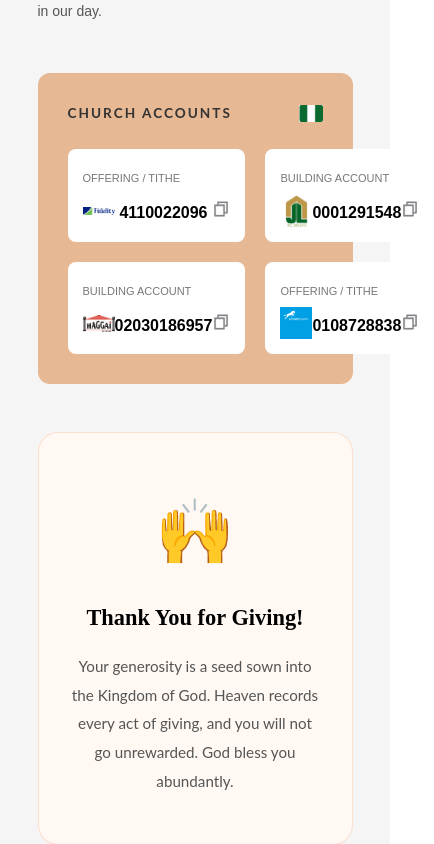
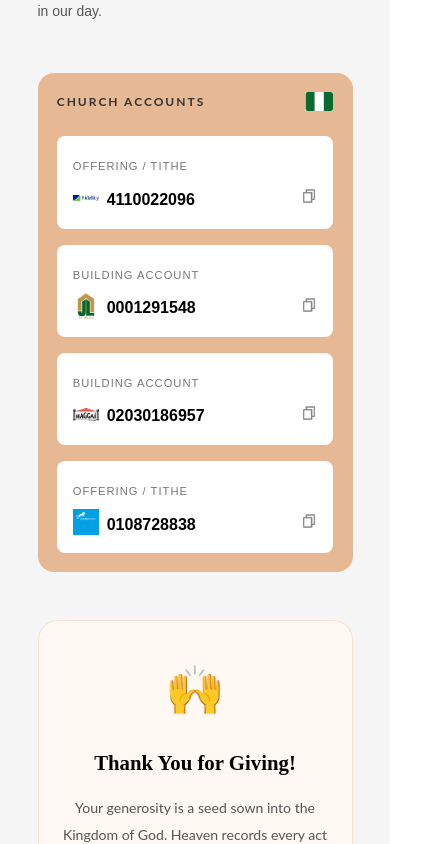
Before and after one commit to Oyegoke-chima/eagles-assembly, a React (Vite) app: page /give in a window 390 px wide. Shown: the part 1200-2044 px from the top of the page, 434 px wide, since content can reach past the window. Built offline with nearby package versions, Linux system fonts and the light colour scheme.

Commit message:
fix give page mobile responsiveness

```diff
--- a/src/index.css
+++ b/src/index.css
@@ -1989,3 +1989,83 @@ html {
 .address-call-btn:hover {
   background: #d4693e;
 }
+
+/* ===========================
+   GIVE PAGE - MOBILE RESPONSIVE
+=========================== */
+@media (max-width: 600px) {
+
+  .primary-card {
+    padding: 1.2rem;
+    border-radius: 16px;
+  }
+
+  .account-grid {
+    grid-template-columns: 1fr;
+    gap: 1rem;
+  }
+
+  .account-box {
+    padding: 1rem;
+  }
+
+  .account-box small {
+    font-size: 0.7rem;
+    letter-spacing: 1px;
+  }
+
+  .account-number {
+    display: flex;
+    align-items: center;
+    gap: 0.5rem;
+    flex-wrap: nowrap;
+    overflow: hidden;
+  }
+
+  .account-text {
+    font-size: 1rem;
+    white-space: nowrap;
+    overflow: hidden;
+    text-overflow: ellipsis;
+    flex: 1;
+  }
+
+  .bank-logo-sm {
+    width: 26px;
+    height: 26px;
+    flex-shrink: 0;
+  }
+
+  .copy-btn {
+    flex-shrink: 0;
+  }
+
+  .copy-icon {
+    width: 16px;
+    height: 16px;
+  }
+
+  .church-accounts-title {
+    font-size: 0.75rem;
+  }
+
+  .flag {
+    width: 28px;
+  }
+
+  .give-thankyou {
+    padding: 2rem 1.2rem;
+  }
+
+  .give-thankyou-illustration {
+    font-size: 3rem;
+  }
+
+  .give-thankyou-title {
+    font-size: 1.3rem;
+  }
+
+  .give-thankyou-text {
+    font-size: 0.88rem;
+  }
+}
```
